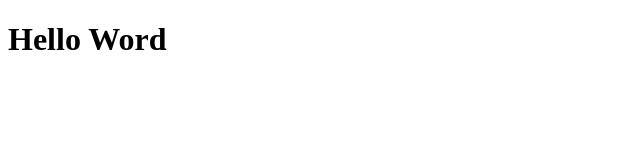
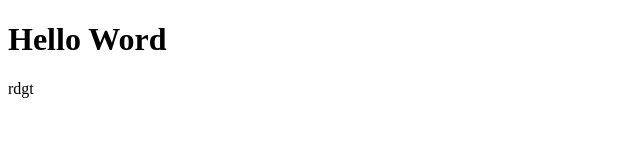
Before and after one commit to Zerossik/cyberpunk, a website built with Parcel: page src/index.html in a window 1280 px wide. Shown: the full height of the page, 0-640 px from the left. Built offline with nearby package versions, Linux system fonts and the light colour scheme.

Commit message:
Update start-page.html

```diff
--- a/src/partials/start-page.html
+++ b/src/partials/start-page.html
@@ -1 +1,2 @@
 <h1>Hello Word</h1>
+<p>rdgt</p>
```
